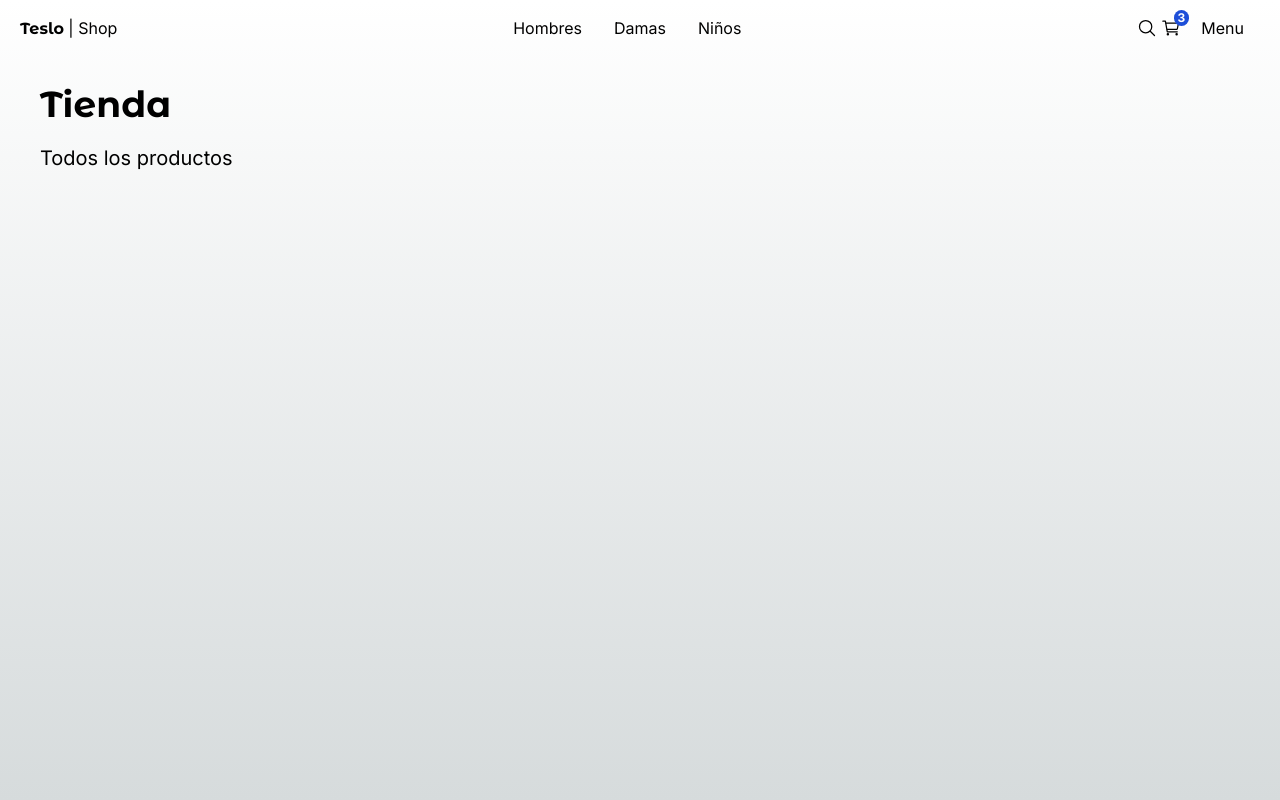
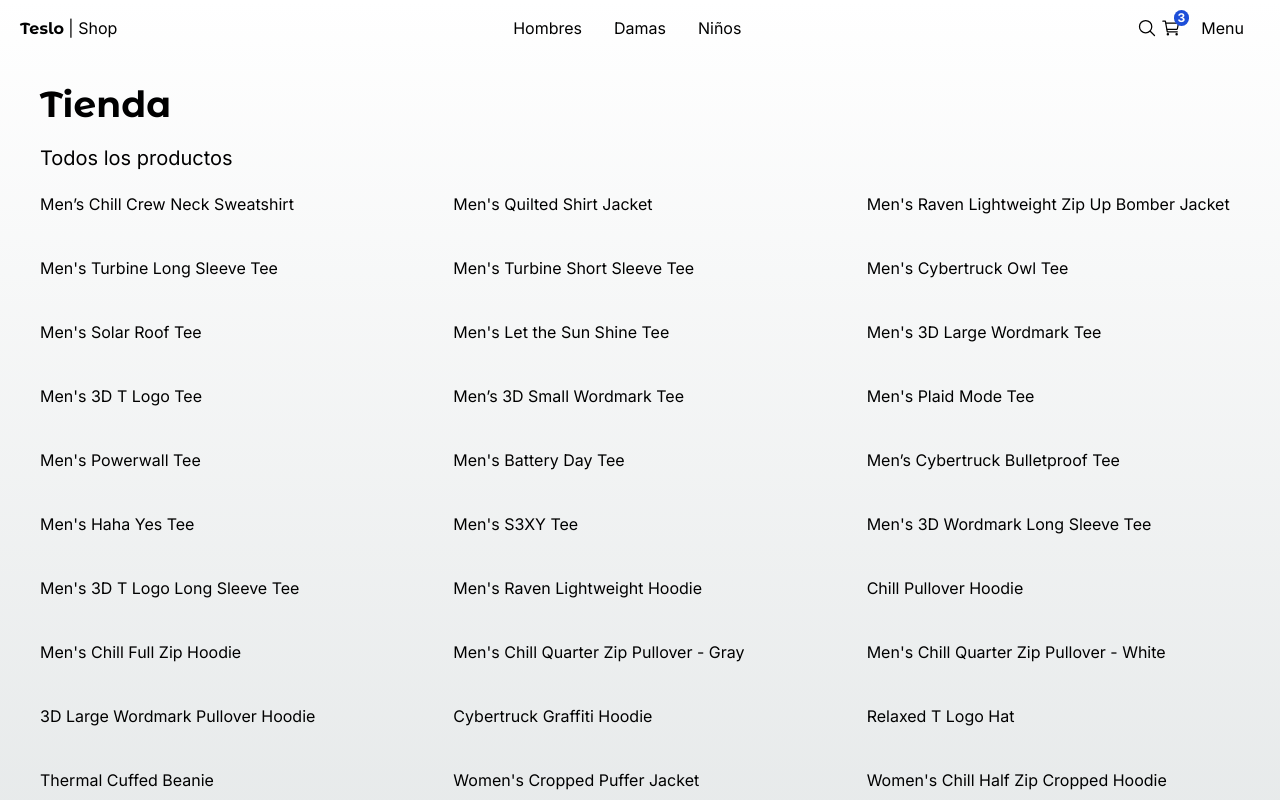
Before and after one commit to gergg90/teslo-shop-clon, a Next.js app: page / in a window 1280 px wide. Shown: the top 800 px of the page. Built offline with nearby package versions, Linux system fonts and the light colour scheme.

Commit message:
component ProductGrid

```diff
--- a/src/app/(shop)/page.tsx
+++ b/src/app/(shop)/page.tsx
@@ -1,4 +1,4 @@
-import { Title } from "@/components";
+import { ProductGrid, Title } from "@/components";
 import { initialData } from "@/seed/seed";
 
 const products = initialData.products;
@@ -7,6 +7,7 @@
   return (
     <>
       <Title name="Tienda" className="mb-2" subtitle="Todos los productos" />
+      <ProductGrid products={products} />
     </>
   );
 }
--- a/src/components/index.ts
+++ b/src/components/index.ts
@@ -1,3 +1,4 @@
+export * from "./products/product-grid/ProductGrid";
 export * from "./ui/not-found/PageNotFound";
 export * from "./ui/title/Title";
 export * from "./ui/top-menu/TopMenu";
--- a/src/components/products/product-grid/ProductGrid.tsx
+++ b/src/components/products/product-grid/ProductGrid.tsx
@@ -1,11 +1,15 @@
 import { Product } from "@/interfaces";
 
 interface Props {
-  products: Product;
+  products: Product[];
 }
 
-function ProductGrid() {
-  return <div>ProductGrid</div>;
+export function ProductGrid({ products }: Props) {
+  return (
+    <div className="grid grid-cols-2 sm:grid-cols-3 gap-10 mb-10">
+      {products.map((product) => (
+        <span key={product.slug}> {product.title} </span>
+      ))}
+    </div>
+  );
 }
-
-export default ProductGrid;
```
